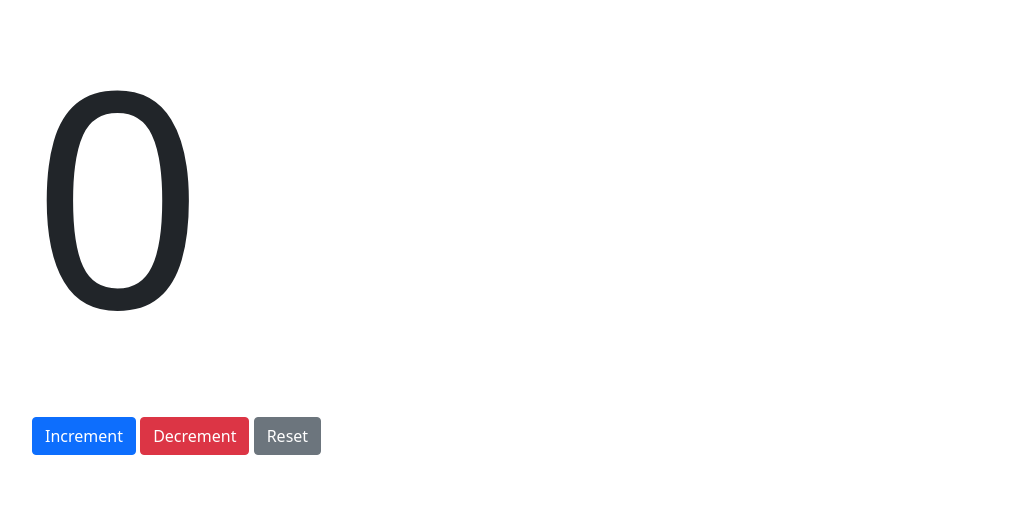
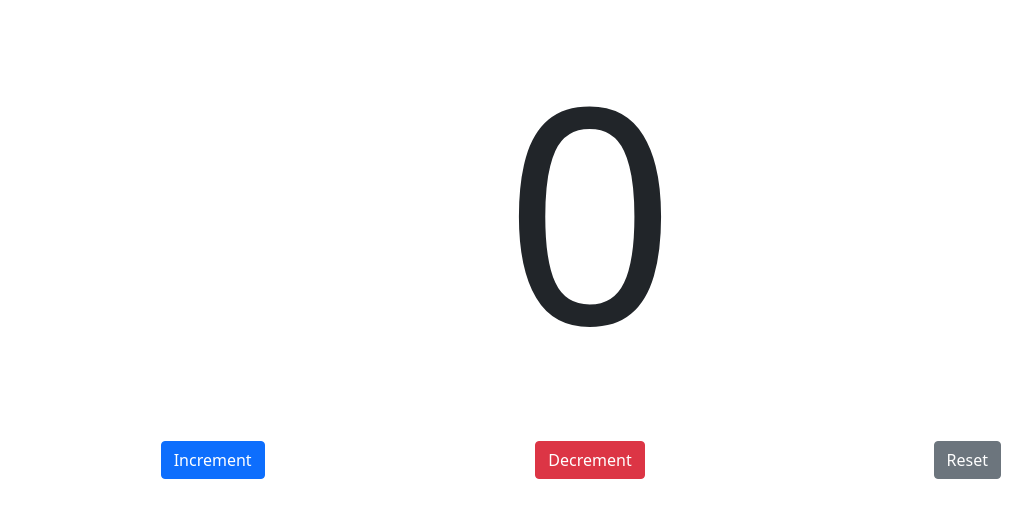
Before and after one commit to ftharyanto/simple-counter, a plain HTML site: page index.html in a window 1280 px wide. Shown: the part 89-606 px from the top of the page, without its empty margins (50-1082 px from the left). Drawn offline with nearby package versions, Linux system fonts and the light colour scheme.

Commit message:
change the layout

```diff
--- a/counter.js
+++ b/counter.js
@@ -15,6 +15,9 @@ const reset = () => {
   document.querySelector(".counter-value").textContent = counter;
 };
 
+
+
 document.querySelector("#increment").addEventListener("click", increment);
+document.querySelector(".counter-value").addEventListener("click", increment);
 document.querySelector("#decrement").addEventListener("click", decrement);
 document.querySelector("#reset").addEventListener("click", reset);
--- a/index.html
+++ b/index.html
@@ -7,13 +7,23 @@
   <link href="https://cdn.jsdelivr.net/npm/bootstrap@5.0.2/dist/css/bootstrap.min.css" rel="stylesheet" integrity="sha384-EVSTQN3/azprG1Anm3QDgpJLIm9Nao0Yz1ztcQTwFspd3yD65VohhpuuCOmLASjC" crossorigin="anonymous">
 </head>
 <body>
-  <div class="container">
+  <div class="container text-center" style="padding: 1rem 1rem;">
     <h1>Counter App</h1>
     <div class="counter">
       <span class="counter-value" style="font-size: 300px;">0</span> <br>
-      <button class="btn btn-primary" id="increment">Increment</button>
-      <button class="btn btn-danger" id="decrement">Decrement</button>
-      <button class="btn btn-secondary" id="reset">Reset</button>
+      <div class="row">
+        <div class="col-sm-12 col-lg-4" style="padding: 0.5rem;">
+          <button class="btn btn-primary" id="increment">Increment</button>
+        </div>
+        <div class="col-sm-12 col-lg-4" style="padding: 0.5rem;">
+          <button class="btn btn-danger" id="decrement">Decrement</button>
+        </div>
+        <div class="col-sm-12 col-lg-4" style="padding: 0.5rem;">
+          <button class="btn btn-secondary" id="reset">Reset</button>
+
+        </div>
+      </div>
+    </div>
     </div>
   </div>
   <script src="https://cdn.jsdelivr.net/npm/bootstrap@5.0.2/dist/js/bootstrap.bundle.min.js" integrity="sha384-MrcW6ZMFYlzcLA8Nl+NtUVF0sA7MsXsP1UyJoMp4YLEuNSfAP+JcXn/tWtIaxVXM" crossorigin="anonymous"></script>
```
